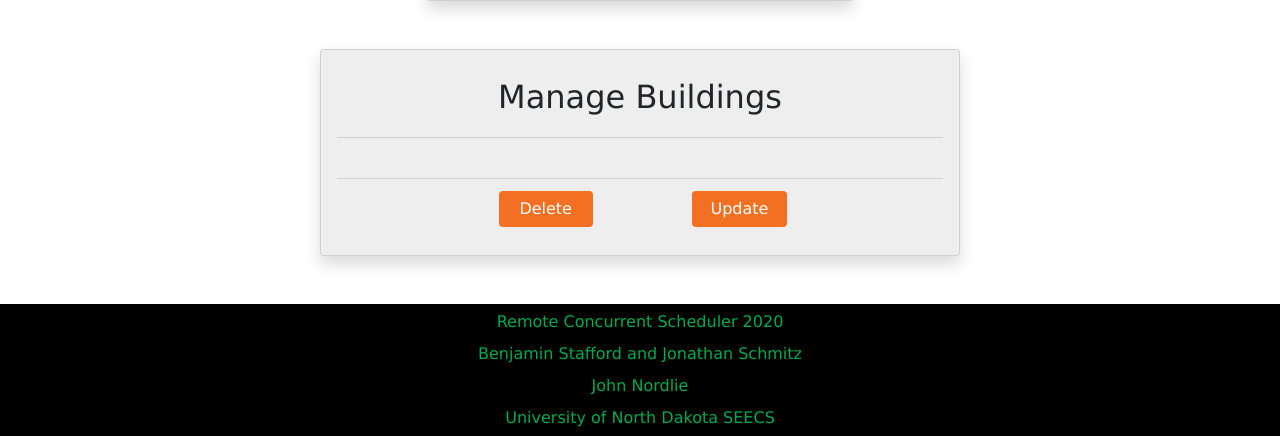
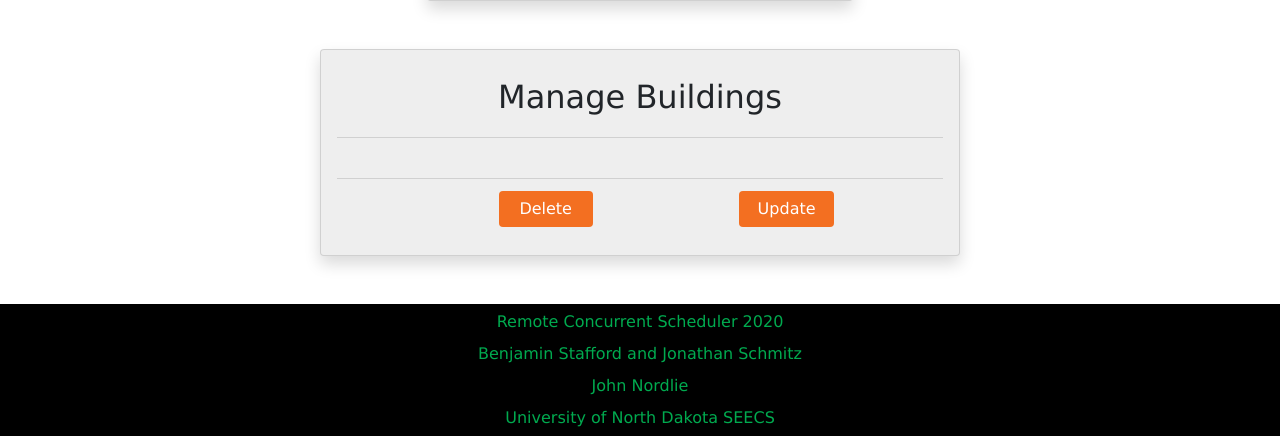
Before and after one commit to bstafford2017/remote-concurrent-scheduler, a PHP site: page /public/manageBuildings.html in a window 1280 px wide. Shown: the part 459-895 px from the top of the page. Run offline with PHP 8.4, Linux system fonts and the light colour scheme; some libraries are stand-ins or nearby versions.

Commit message:
officaily scalable manage page!

```diff
--- a/public/css/manageBuilding.css
+++ b/public/css/manageBuilding.css
@@ -1,7 +1,3 @@
 .building {
     padding: 10px;
 }
-
-.checkbox {
-    margin-left: 25px;
-}
--- a/public/manageBuildings.html
+++ b/public/manageBuildings.html
@@ -82,8 +82,8 @@
 
                 </div>
                 <div class="card-footer">
-                    <button id="delete-building" class="btn btn-secondary col-2 offset-3">Delete</button>
-                    <button id="update-building" class="btn btn-secondary col-2 offset-2">Update</button>
+                    <button id="delete-building" class="btn btn-secondary col-4 offset-1 col-sm-2 offset-sm-3">Delete</button>
+                    <button id="update-building" class="btn btn-secondary col-4 offset-2 col-sm-2 offset-sm-3">Update</button>
                 </div>
             </div>
         </div>
```
